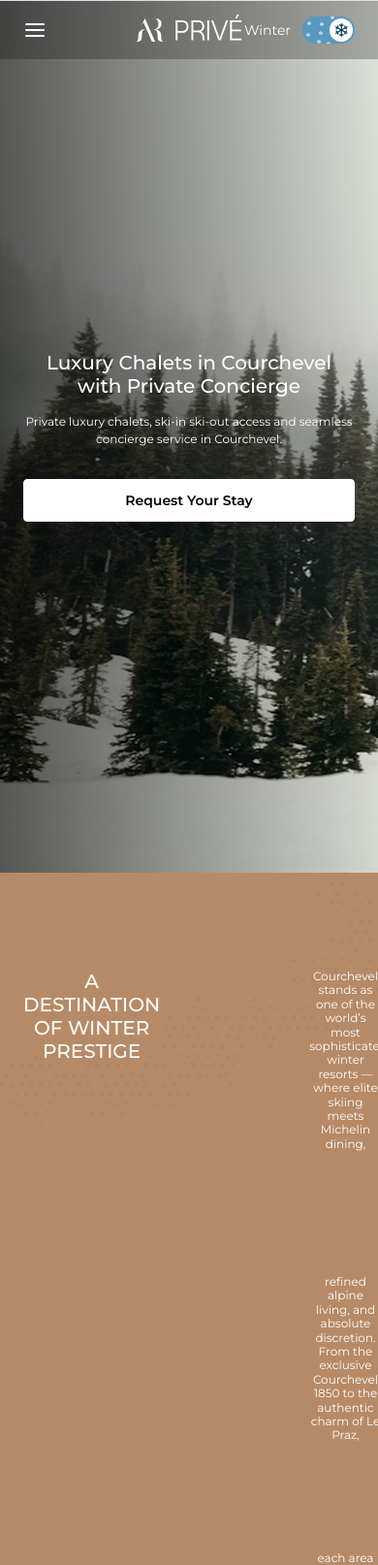
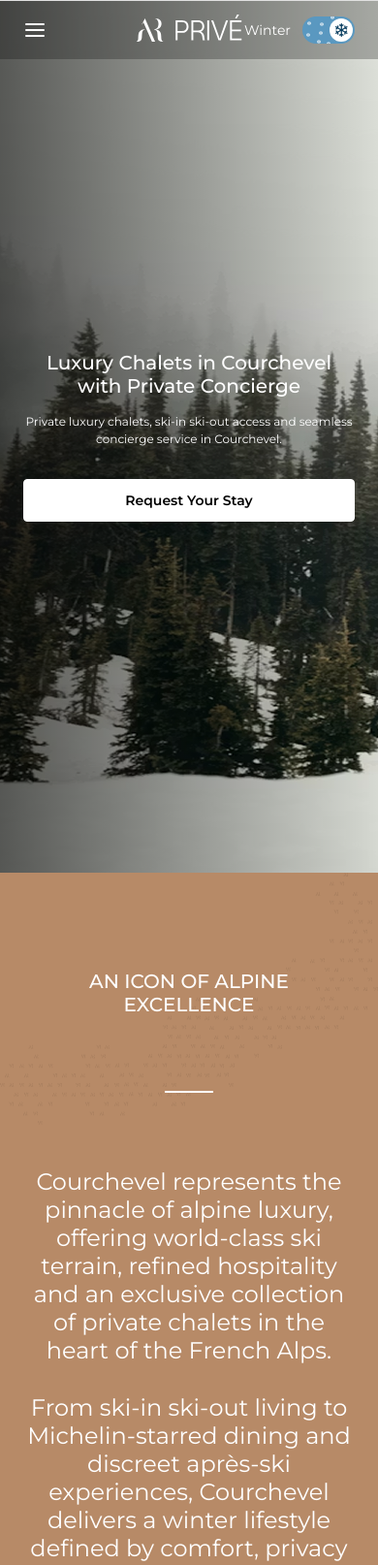
Before and after one commit to shaheerkn/apprive, a PHP site: page /courchevel.html in a window 390 px wide. Shown: the top 1614 px of the page at 97% size. Run offline with PHP 8.4, Linux system fonts and the light colour scheme.

Commit message:
courchevel: update the style and fix the image issues in the courchevel section and fix the margin in the courchevel-areas section

```diff
--- a/courchevel.html
+++ b/courchevel.html
@@ -41,7 +41,6 @@
                   <path d="M5.36667 6.19238L0 0.825708L0.825708 0L7.01808 6.19238L0.825708 12.3848L0 11.559L5.36667 6.19238Z" fill="white"/>
                 </svg>
               </a>
-
               <div class="header__mega-menu">
                 <div class="header__mega-menu-item">
                   <a href="#" class="header__mega-menu-link">
--- a/css/main.css
+++ b/css/main.css
@@ -1,4 +1,3 @@
-@charset "UTF-8";
 @import url("https://fonts.googleapis.com/css2?family=Montserrat:ital,wght@0,100..900;1,100..900&display=swap");
 * {
   margin: 0;
@@ -2439,18 +2438,29 @@ img {
 
 .courchevel {
   margin-inline: auto;
-  position: relative;
 }
 .courchevel__content {
   padding-block: 100px 300px;
   color: var(--color-white);
   z-index: 1;
   background: var(--courchevel-background);
+  position: relative;
+}
+@media (max-width: 768px) {
+  .courchevel__content {
+    padding-block: 100px 140px;
+  }
 }
 .courchevel__content .container {
   max-width: 1440px;
   display: flex;
   gap: 77px;
+}
+@media (max-width: 768px) {
+  .courchevel__content .container {
+    flex-direction: column;
+    align-items: center;
+  }
 }
 .courchevel__content span {
   width: 50px;
@@ -2479,16 +2489,6 @@ img {
 @media (max-width: 768px) {
   .courchevel__title {
     font-size: 20px;
-    position: relative;
-    color: transparent;
-  }
-  .courchevel__title::before {
-    content: "A DESTINATION OF WINTER PRESTIGE";
-    color: #fff;
-    line-height: 1.2;
-    display: block;
-    text-align: center;
-    width: 100%;
   }
 }
 .courchevel__description {
@@ -2496,41 +2496,26 @@ img {
   display: flex;
   flex-direction: column;
   gap: 30px;
+}
+.courchevel__description p {
   font-size: 24px;
 }
 @media (max-width: 768px) {
   .courchevel__description {
     font-size: 12px;
   }
-  .courchevel__description p {
-    position: relative;
-    color: transparent;
-  }
-  .courchevel__description p::before {
-    position: absolute;
-    top: 0;
-    left: 0;
-    width: 100%;
-    color: #fff;
-    line-height: 1.2;
-    text-align: center;
-    width: 100%;
-    display: block;
-  }
-  .courchevel__description p:nth-child(1)::before {
-    content: "Courchevel stands as one of the world’s most sophisticated winter resorts — where elite skiing meets Michelin dining,";
-  }
-  .courchevel__description p:nth-child(2)::before {
-    content: "refined alpine living, and absolute discretion. From the exclusive Courchevel 1850 to the authentic charm of Le Praz,";
-  }
-  .courchevel__description p:nth-child(3)::before {
-    content: "each area offers a distinct atmosphere and level of privacy.";
-  }
 }
 .courchevel__gallery {
   width: 100%;
   max-width: 1440px;
   margin-top: -242px;
+  position: relative;
+  z-index: 1;
+}
+@media (max-width: 768px) {
+  .courchevel__gallery {
+    margin-top: -150px;
+  }
 }
 .courchevel__gallery img {
   width: 100%;
@@ -2541,19 +2526,15 @@ img {
   position: absolute;
   left: 0;
   top: 0;
+  z-index: -1;
 }
 
 .courchevel-areas {
   max-width: 1920px;
   margin-inline: auto;
   background: #F5F5F5;
-  margin: 400px 0 100px 0;
+  margin-block: 100px;
   margin-inline: auto;
-}
-@media (max-width: 1440px) {
-  .courchevel-areas {
-    margin-top: 200px;
-  }
 }
 .courchevel-areas__content {
   max-width: 1440px;
--- a/scss/layout/_courchevel-areas.scss
+++ b/scss/layout/_courchevel-areas.scss
@@ -2,11 +2,9 @@
   max-width: 1920px;
   margin-inline: auto;
   background:#F5F5F5;
-  margin: 400px 0 100px 0;
+  margin-block: 100px;
   margin-inline: auto;
-  @media (max-width:1440px) {
-    margin-top: 200px;
-  }
+
   &__content {
     max-width: 1440px;
     margin-inline: auto;
--- a/scss/layout/_courchevel.scss
+++ b/scss/layout/_courchevel.scss
@@ -1,17 +1,26 @@
 .courchevel {
   margin-inline: auto;
-  position: relative;
 
   &__content {
     padding-block: 100px 300px;
     color: var(--color-white);
     z-index: 1;
     background: var(--courchevel-background);
+    position: relative;
+
+    @media (max-width: 768px) {
+      padding-block: 100px 140px;
+    }
 
     .container {
       max-width: 1440px;
       display: flex;
       gap: 77px;
+
+      @media (max-width:768px) {
+        flex-direction: column;
+        align-items: center;
+      }
     }
 
     span {
@@ -39,17 +48,6 @@
 
     @media (max-width:768px) {
       font-size: 20px;
-      position: relative;
-      color: transparent;
-
-      &::before {
-          content: "A DESTINATION OF WINTER PRESTIGE";
-          color: #fff;
-          line-height: 1.2;
-          display: block;
-          text-align: center;
-          width: 100%;
-        }
     }
   }
 
@@ -58,39 +56,13 @@
     display: flex;
     flex-direction: column;
     gap: 30px;
-    font-size: 24px;
+
+    p {
+      font-size: 24px;
+    }
 
     @media (max-width:768px) {
       font-size: 12px;
-
-      p {
-        position: relative;
-        color: transparent;
-
-          &::before {
-            position: absolute;
-            top: 0;
-            left: 0;
-            width: 100%;
-            color: #fff;
-            line-height: 1.2;
-            text-align: center;
-            width: 100%;
-            display: block;
-          }
-          &:nth-child(1)::before {
-            content: "Courchevel stands as one of the world’s most sophisticated winter resorts — where elite skiing meets Michelin dining,";
-          }
-
-          &:nth-child(2)::before {
-            content: "refined alpine living, and absolute discretion. From the exclusive Courchevel 1850 to the authentic charm of Le Praz,";
-          }
-
-          &:nth-child(3)::before {
-            content: "each area offers a distinct atmosphere and level of privacy.";
-          }
-      }
-
     }
   }
 
@@ -98,6 +70,12 @@
     width: 100%;
     max-width: 1440px;
     margin-top: -242px;
+    position: relative;
+    z-index: 1;
+
+    @media (max-width:768px) {
+      margin-top: -150px;
+    }
 
     img {
       width: 100%;
@@ -110,6 +88,6 @@
     position: absolute;
     left: 0;
     top: 0;
-    // display: none;
+    z-index: -1;
   }
 }
```
Also changed, not shown: 1 other file.
